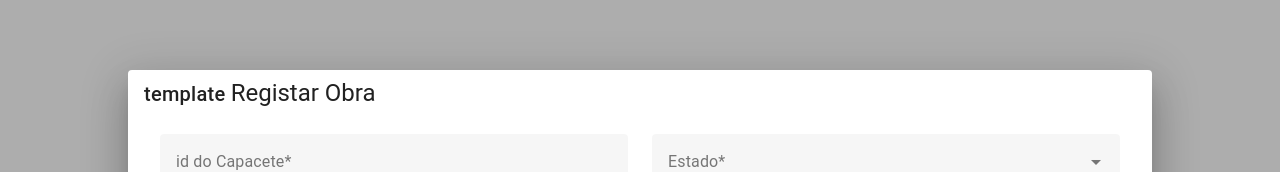
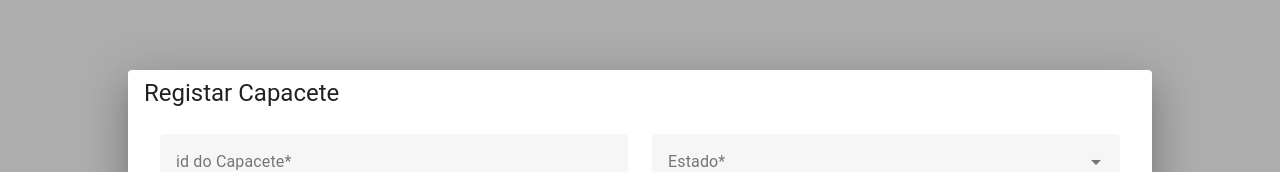
Before and after one commit to DiogoVieira63/iHat, a Vue app in the folder frontend/: page / in a window 1280 px wide. Both pictures are taken after a click on the button "REGISTAR CAPACETE". Shown: the part 191-363 px from the top of the page. Built offline with nearby package versions, Linux system fonts and the light colour scheme.

Commit message:
minor changes in Registar Capacete fronted

```diff
--- a/frontend/src/components/FormCapacete.vue
+++ b/frontend/src/components/FormCapacete.vue
@@ -55,8 +55,8 @@ const { handleSubmit, handleReset } = useForm({
         </template>
         <v-card>
 			<v-form @submit.prevent="submit">
-          <v-card-title>template
-            <span class="text-h5">Registar Obra</span>
+          <v-card-title>
+            <span class="text-h5">Registar Capacete</span>
           </v-card-title>
           <v-card-text>
             <v-container>
```
